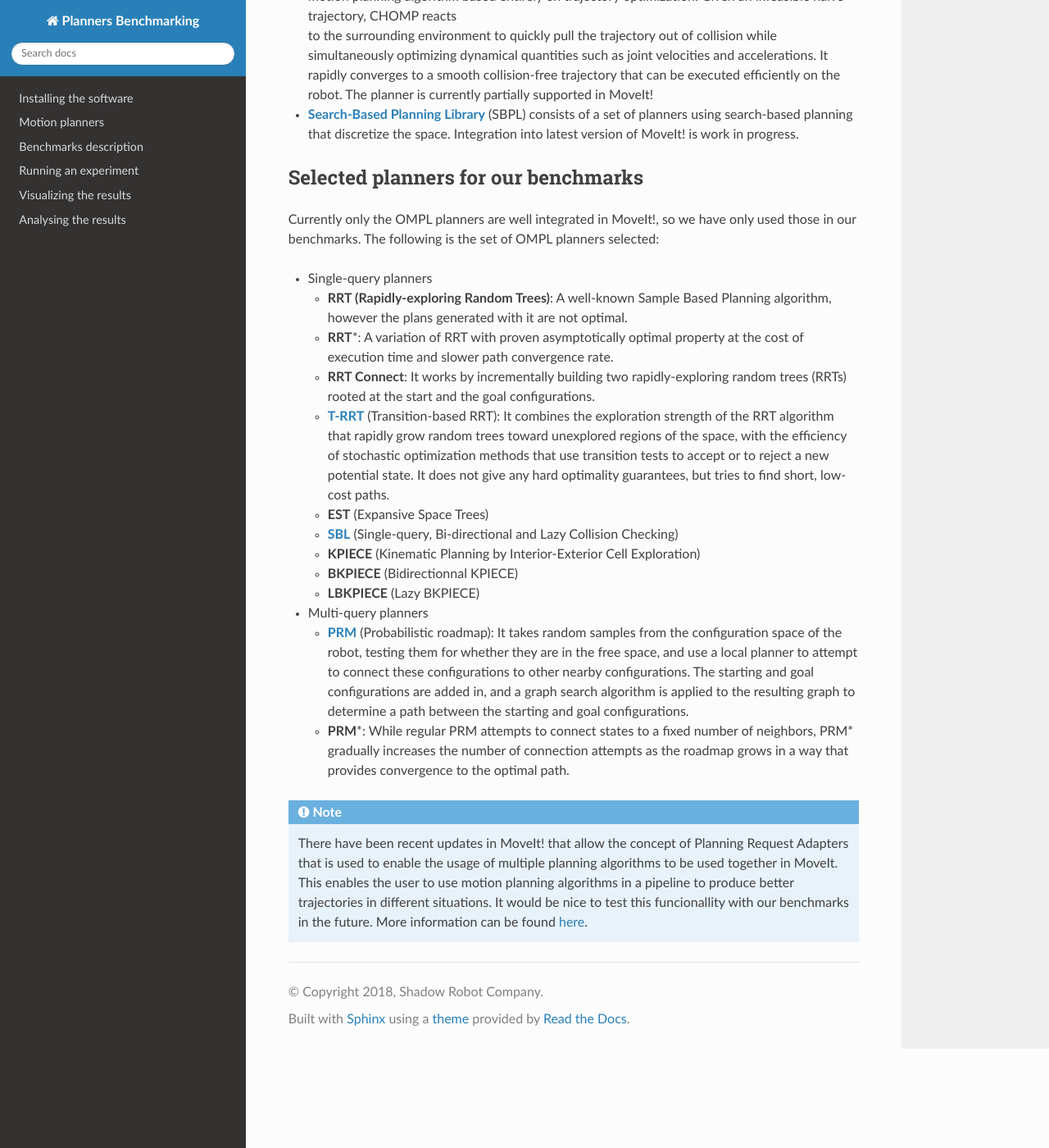
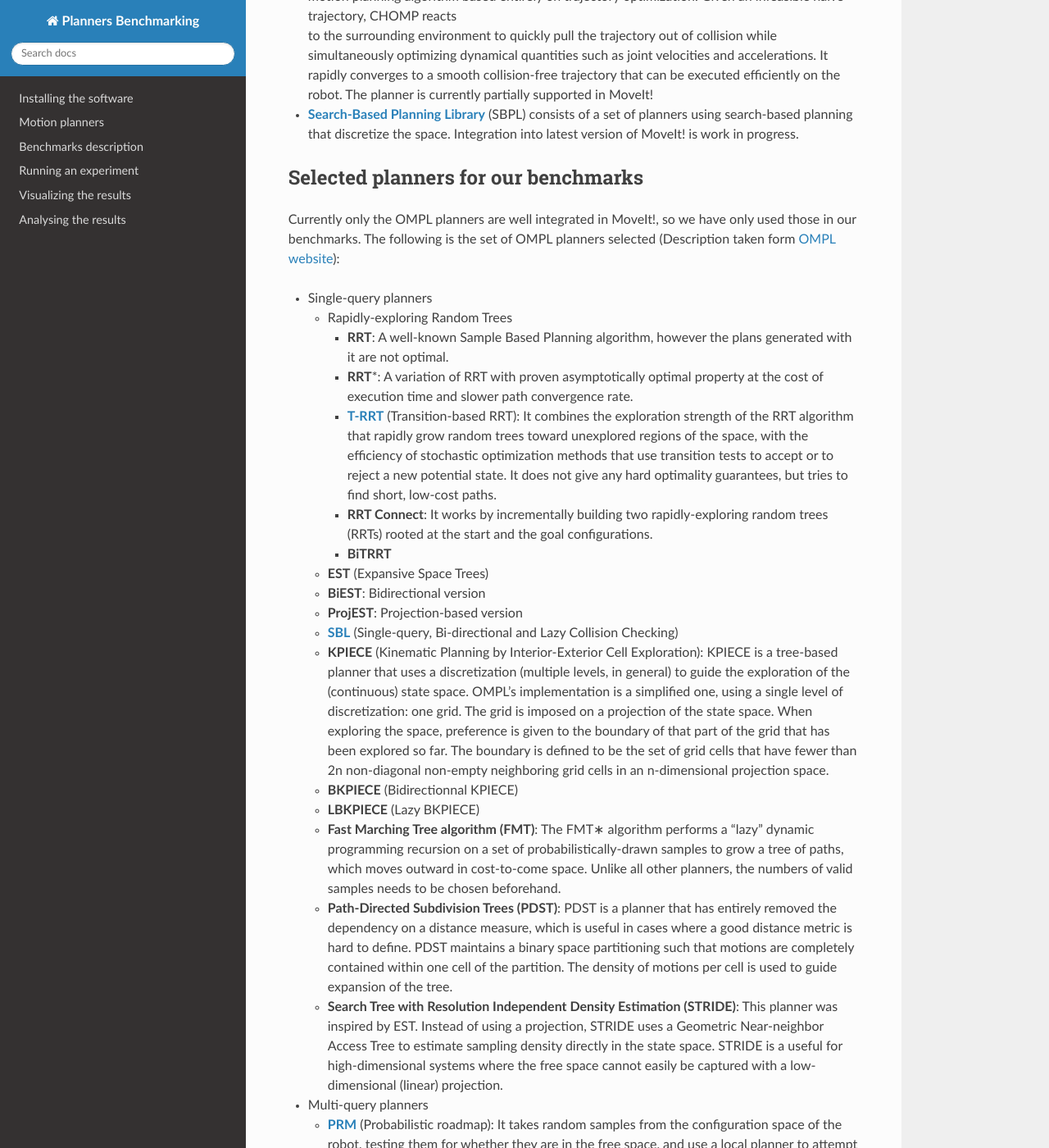
Before and after one commit to shadow-robot/sr_benchmarking, a Sphinx documentation site: the page built from docs/user_guide/2_motion_planners.md, in a window 1280 px wide and 1400 px high, scrolled down 520 px. Shown: the whole window at 82% size. Built offline with Sphinx 7.4.7 and the Read the Docs theme 2.0.0, drawn with Linux system fonts in a browser that asks for light colours; some of the changed text lies outside the part shown.

Commit message:
adding more motion planners to documentation

````diff
--- a/docs/user_guide/2_motion_planners.md
+++ b/docs/user_guide/2_motion_planners.md
@@ -23,23 +23,32 @@
 
 ## Selected planners for our benchmarks
 Currently only the OMPL planners are well integrated in MoveIt!, so we have only used those in our benchmarks.
-The following is the set of OMPL planners selected:
+The following is the set of OMPL planners selected (Description taken form [OMPL website](http://ompl.kavrakilab.org/planners.html)):
 
 * Single-query planners
-  * **RRT (Rapidly-exploring Random Trees)**: A well-known Sample Based Planning algorithm, however the plans generated with it are not optimal.
-  * **RRT***: A variation of RRT with proven asymptotically optimal property at the cost of execution time and slower path convergence rate.
-  * **RRT Connect**: It works by incrementally building two rapidly-exploring random trees (RRTs) rooted at the start and the goal configurations.
-  * **[T-RRT](http://www.leonardjaillet.com/Publications_files/Iros08_Jaillet_TransitRRT.pdf)** (Transition-based RRT): It combines the exploration strength of the RRT algorithm that rapidly grow random trees toward unexplored regions of the space, with the efficiency of stochastic optimization methods that use transition tests to accept or to reject a new potential state. It does not give any hard optimality guarantees, but tries to find short, low-cost paths.
+  * Rapidly-exploring Random Trees
+    * **RRT**: A well-known Sample Based Planning algorithm, however the plans generated with it are not optimal.
+    * **RRT***: A variation of RRT with proven asymptotically optimal property at the cost of execution time and slower path convergence rate.
+    * **[T-RRT](http://www.leonardjaillet.com/Publications_files/Iros08_Jaillet_TransitRRT.pdf)** (Transition-based RRT): It combines the exploration strength of the RRT algorithm that rapidly grow random trees toward unexplored regions of the space, with the efficiency of stochastic optimization methods that use transition tests to accept or to reject a new potential state. It does not give any hard optimality guarantees, but tries to find short, low-cost paths.
+    * **RRT Connect**: It works by incrementally building two rapidly-exploring random trees (RRTs) rooted at the start and the goal configurations.
+    * **BiTRRT**
   * **EST** (Expansive Space Trees)
+  * **BiEST**: Bidirectional version
+  * **ProjEST**: Projection-based version
   * **[SBL](http://robotics.stanford.edu/~latombe/papers/isrr01/spinger/latombe.pdf)** (Single-query, Bi-directional and Lazy Collision Checking)
-  * **KPIECE** (Kinematic Planning by Interior-Exterior Cell Exploration)
+  * **KPIECE** (Kinematic Planning by Interior-Exterior Cell Exploration): KPIECE is a tree-based planner that uses a discretization (multiple levels, in general) to guide the exploration of the (continuous) state space. OMPL's implementation is a simplified one, using a single level of discretization: one grid. The grid is imposed on a projection of the state space. When exploring the space, preference is given to the boundary of that part of the grid that has been explored so far. The boundary is defined to be the set of grid cells that have fewer than 2n non-diagonal non-empty neighboring grid cells in an n-dimensional projection space.
   * **BKPIECE** (Bidirectionnal KPIECE)
   * **LBKPIECE** (Lazy BKPIECE)
-
+  * **Fast Marching Tree algorithm (FMT)**: The FMT∗ algorithm performs a “lazy” dynamic programming recursion on a set of probabilistically-drawn samples to grow a tree of paths, which moves outward in cost-to-come space. Unlike all other planners, the numbers of valid samples needs to be chosen beforehand.
+  * **Path-Directed Subdivision Trees (PDST)**: PDST is a planner that has entirely removed the dependency on a distance measure, which is useful in cases where a good distance metric is hard to define. PDST maintains a binary space partitioning such that motions are completely contained within one cell of the partition. The density of motions per cell is used to guide expansion of the tree.
+  * **Search Tree with Resolution Independent Density Estimation (STRIDE)**: This planner was inspired by EST. Instead of using a projection, STRIDE uses a Geometric Near-neighbor Access Tree to estimate sampling density directly in the state space. STRIDE is a useful for high-dimensional systems where the free space cannot easily be captured with a low-dimensional (linear) projection.
 * Multi-query planners
   * **[PRM](https://ieeexplore.ieee.org/document/508439)** (Probabilistic roadmap): It takes random samples from the configuration space of the robot, testing them for whether they are in the free space, and use a local planner to attempt to connect these configurations to other nearby configurations. The starting and goal configurations are added in, and a graph search algorithm is applied to the resulting graph to determine a path between the starting and goal configurations.
   * **PRM***: While regular PRM attempts to connect states to a fixed number of neighbors, PRM* gradually increases the number of connection attempts as the roadmap grows in a way that provides convergence to the optimal path.
-
+  * **LazyPRM**: This planner is similar to regular PRM, but checks the validity of a vertex or edge “lazily,” i.e., only when it is part of a candidate solution path.
+  * **LazyPRM***: A version of PRM* with lazy state validity checking.
+  * **SPArse Roadmap Spanner algorithm (SPARS)**: SPARS is a planner that provides asymptotic near-optimality (a solution that is within a constant factor of the optimal solution) and includes a meaningful stopping criterion. Although it does not guarantee optimality, its convergence rate tends to be much higher than PRM*.
+  * **SPARS2**: SPARS2 is variant of the SPARS algorithm that works through similar mechanics, but uses a different approach to identifying interfaces and computing shortest paths through said interfaces.
 
 ```eval_rst
 .. Note:: There have been recent updates in MoveIt! that allow the concept of Planning Request Adapters that is used to
````
